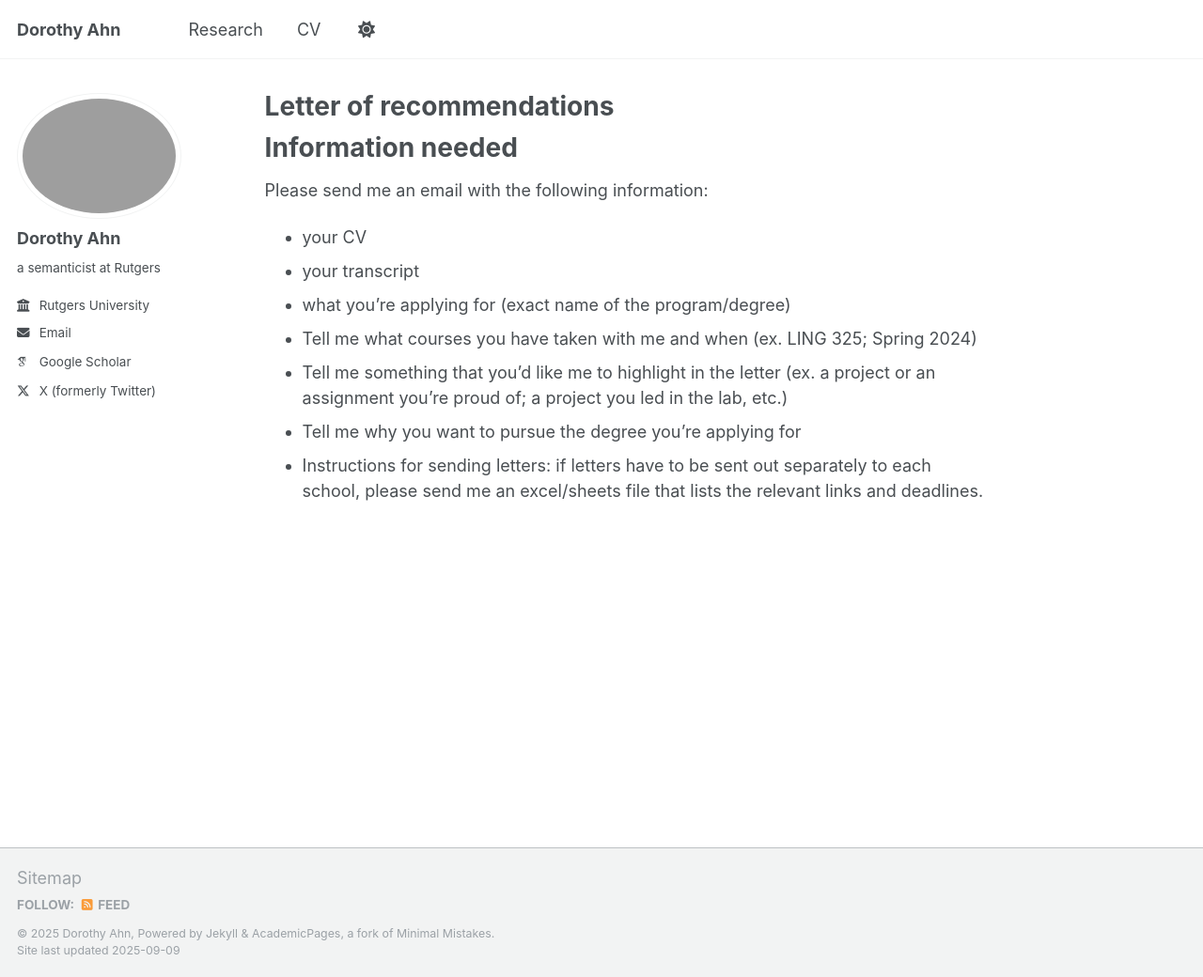
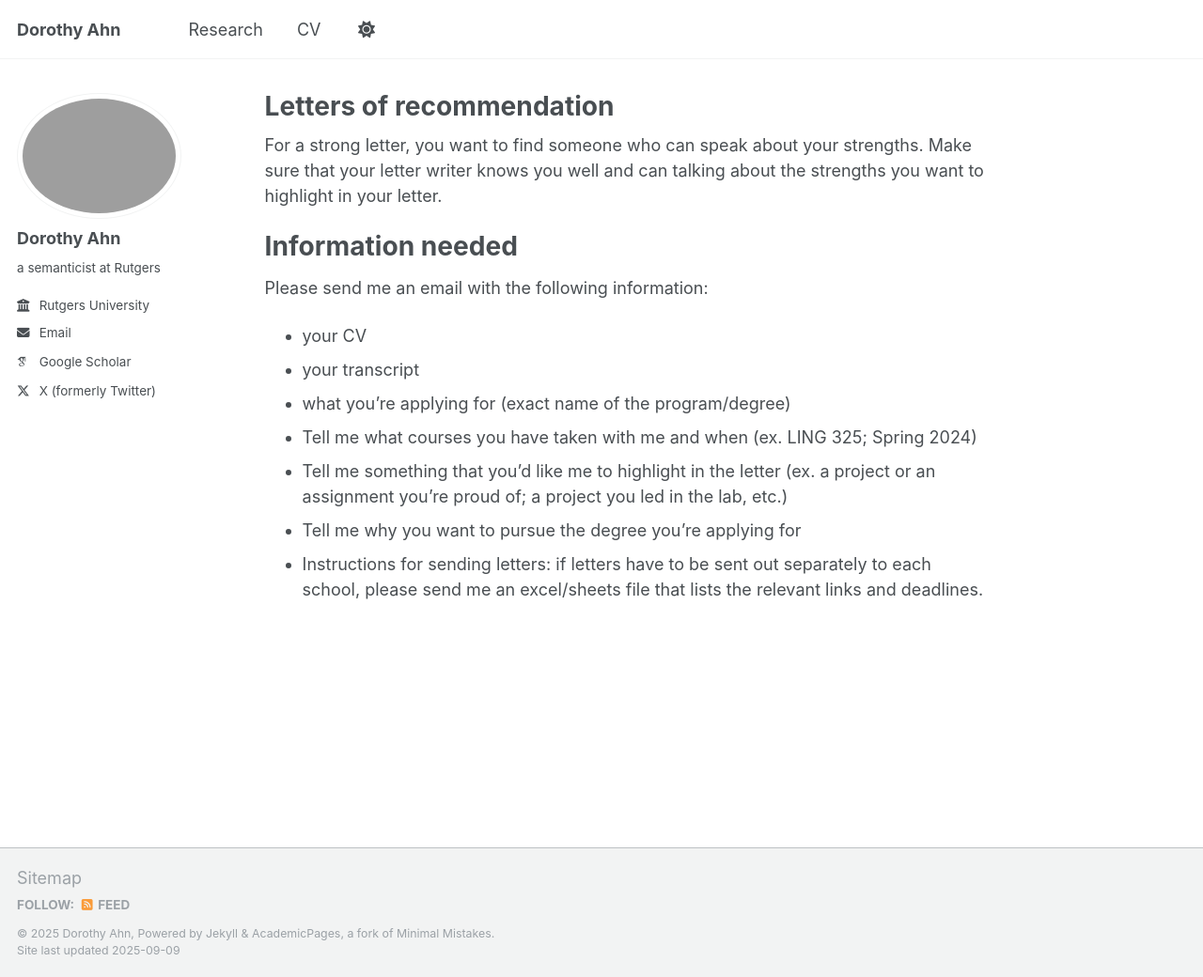
Before and after one commit to doroahn/doroahn.github.io, a Jekyll site: the page built from _pages/letters.md, in a window 1280 px wide and 1040 px high. Shown: the whole window at 94% size. Built offline with Jekyll 4.4.1, drawn with Linux system fonts in a browser that asks for light colours; some web fonts are replaced.

Commit message:
Update letters.md

```diff
--- a/_pages/letters.md
+++ b/_pages/letters.md
@@ -1,10 +1,10 @@
 ---
 permalink: /letters/
-title: "Letter of recommendations"
+title: "Letters of recommendation"
 author_profile: true
 ---
 
-
+For a strong letter, you want to find someone who can speak about your strengths. Make sure that your letter writer knows you well and can talking about the strengths you want to highlight in your letter.
 
 
 Information needed
```
